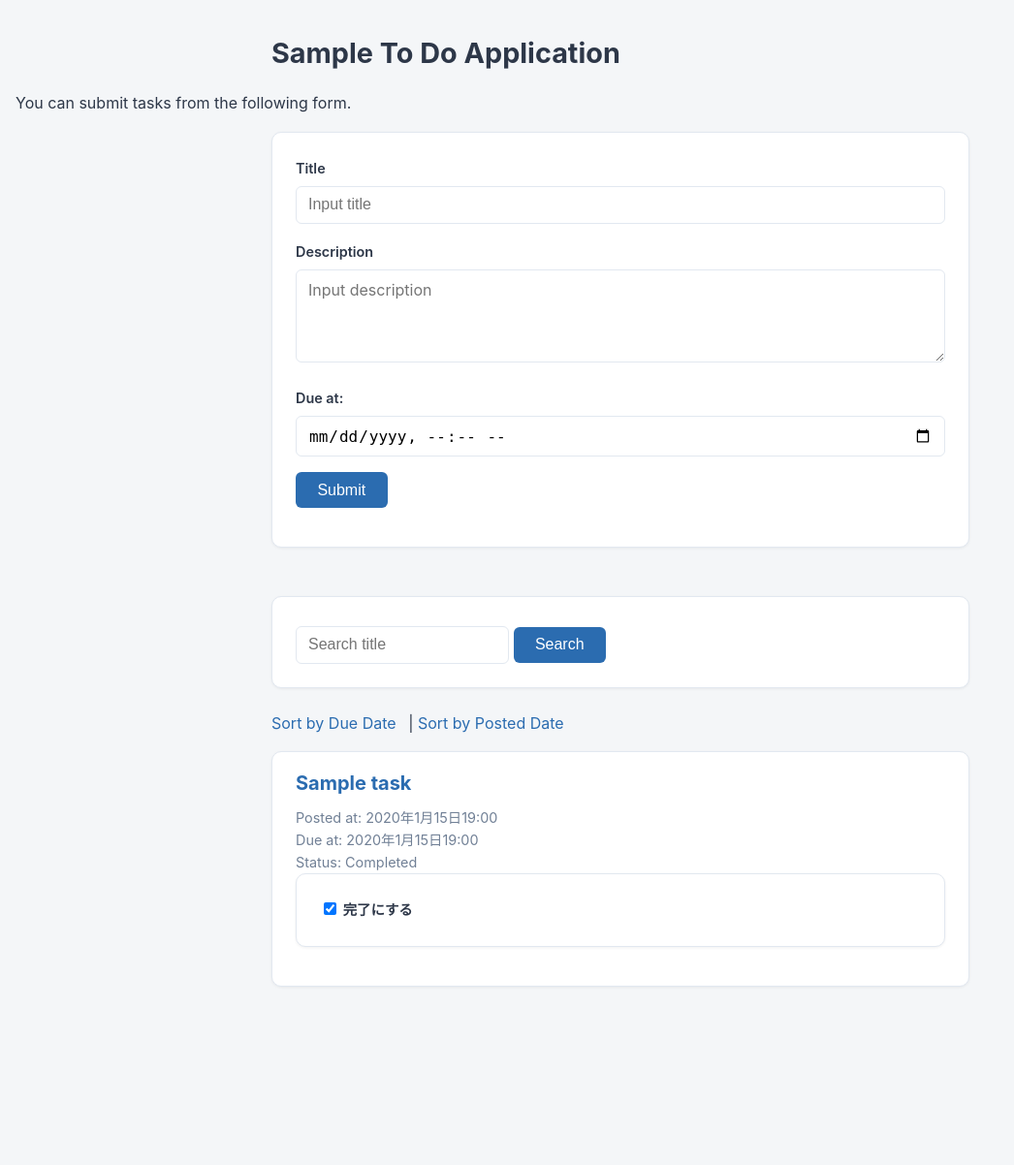
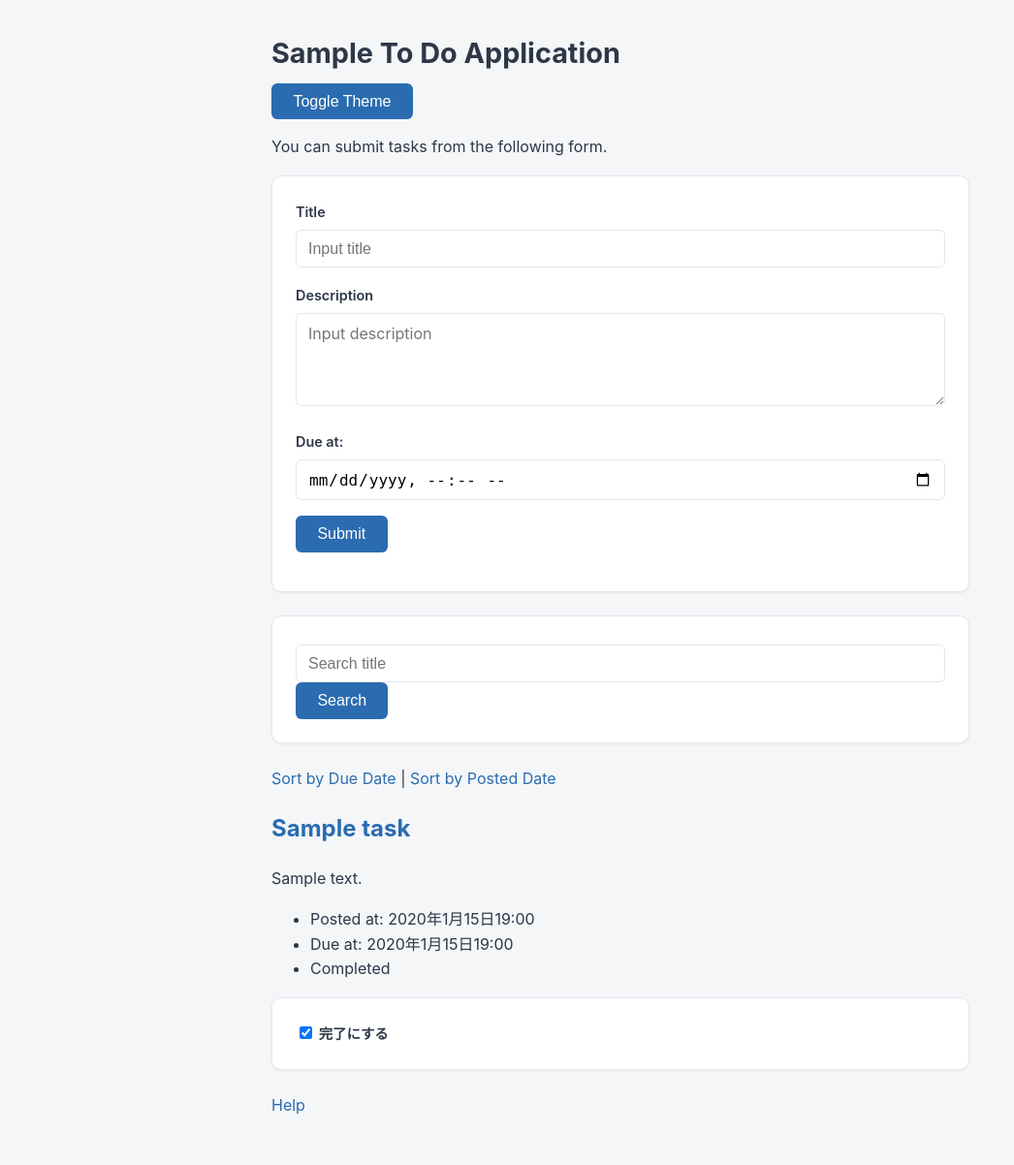
Before and after one commit to s1f10250166/django-test-exercise, a Django app: page / in a window 1280 px wide. Shown: the whole page at 97% size, without its empty margins (0-1046 px from the left). Before the commit the page ends 1018 px from the top, so only its background shows below. Run offline with Django 5.2, Linux system fonts and the light colour scheme; tables that the repository leaves empty hold one stand-in row (values such as "Sample post").

Commit message:
UIの変更

```diff
--- /dev/null
+++ b/static/todo/theme.js
@@ -0,0 +1,16 @@
+// Simple theme toggle: toggles data-theme attribute on documentElement
+document.addEventListener('DOMContentLoaded', function(){
+  const btn = document.getElementById('themeToggle');
+  if(!btn) return;
+  // initialize from localStorage
+  const saved = localStorage.getItem('todo-theme');
+  if(saved) document.documentElement.setAttribute('data-theme', saved);
+  btn.addEventListener('click', function(){
+    const current = document.documentElement.getAttribute('data-theme');
+    const next = current === 'dark' ? '' : 'dark';
+    if(next) document.documentElement.setAttribute('data-theme', next);
+    else document.documentElement.removeAttribute('data-theme');
+    localStorage.setItem('todo-theme', next);
+    btn.setAttribute('aria-pressed', next === 'dark');
+  });
+});
--- a/todo/templates/todo/index.html
+++ b/todo/templates/todo/index.html
@@ -7,72 +7,81 @@
     <meta charset="UTF-8">
     <meta name="author" content="INIAD">
     <link rel="stylesheet" href="{% static 'todo/style.css' %}">
+    <script src="{% static 'todo/theme.js' %}" defer></script>
   </head>
 
   <body>
+    <div class="container">
+      <div class="header-row">
         <h1>Sample To Do Application</h1>
-    <style>
-      .search-bar { margin-bottom: 8px; }
-      .search-bar input[name="q"] { width: 220px; }
-      .controls { margin-top: 8px; }
-      .controls a { margin-right: 8px; }
-    </style>
-    <p>You can submit tasks from the following form.</p>
+        <div class="header-actions">
+          <button id="themeToggle" class="theme-toggle" aria-pressed="false" title="Toggle theme">Toggle Theme</button>
+        </div>
+      </div>
+
+      <p class="muted">You can submit tasks from the following form.</p>
       <form action="{% url 'index' %}" method="post">
         {% csrf_token %}
-      <div>
-        <label for="titleInput">Title</label><br>
+        <div class="row">
+          <label for="titleInput">Title</label>
           <input id="titleInput" name="title" type="text" placeholder="Input title">
         </div>
-      <div>
-        <label for="descriptionInput">Description</label><br>
+        <div class="row">
+          <label for="descriptionInput">Description</label>
           <textarea id="descriptionInput" name="description" placeholder="Input description"></textarea>
         </div>
-      <div>
-        <label for="dueInput">Due at:</label><br>
+        <div class="row">
+          <label for="dueInput">Due at:</label>
           <input id="dueInput" name="due_at" type="datetime-local">
         </div>
-      <div>
+        <div class="row">
           <button type="submit">Submit</button>
         </div>
       </form>
-    <br>
 
       <div class="search-bar">
-      <form action="{% url 'index' %}" method="get">
-        <input name="q" type="text" placeholder="Search title" value="{{ q }}">
+        <form action="{% url 'index' %}" method="get" aria-label="Search tasks">
+          <input name="q" type="text" placeholder="Search title" value="{{ q }}" aria-label="Search by title">
           <button type="submit">Search</button>
         </form>
       </div>
-    <div class="controls">
+      <div class="controls" role="navigation" aria-label="sorting">
         <a href="{% url 'index' %}?order=due{% if q %}&q={{ q }}{% endif %}">Sort by Due Date</a> |
         <a href="{% url 'index' %}?order=post{% if q %}&q={{ q }}{% endif %}">Sort by Posted Date</a>
       </div>
 
       {% for task in tasks %}
-    <div class="text">
+      <article class="task" role="article">
         <h2><a href="{% url 'detail' task.id %}">{{ task.title }}</a></h2>
+        {% if task.description %}<p class="muted">{{ task.description|linebreaksbr }}</p>{% endif %}
         <ul>
           <li>Posted at: {{ task.posted_at }}</li>
           {% if task.due_at %}
           <li>Due at: {{ task.due_at }}</li>
           {% endif %}
+          <li>
             {% if task.completed %}
-        <li>Status: Completed</li>
+            <span class="badge completed">Completed</span>
             {% else %}
-        <li>Status: Not Completed</li>
+            <span class="badge pending">Not Completed</span>
             {% endif %}
+          </li>
         </ul>
-      <form action="{% url 'toggle_completed' task.id %}" method="post">
+        <form action="{% url 'toggle_completed' task.id %}" method="post" aria-label="Toggle completed">
           {% csrf_token %}
           <input type="hidden" name="next" value="{% url 'index' %}">
           <label>
-          <input type="checkbox" onchange="this.form.submit()" {% if task.completed %}checked{% endif %}>
+            <input type="checkbox" onchange="this.form.submit()" {% if task.completed %}checked{% endif %} aria-label="Mark complete">
             完了にする
           </label>
         </form>
+      </article>
+      {% endfor %}
+
+      <div class="footer-links">
+        <a href="#">Help</a>
       </div>
-    {% endfor %}
+    </div>
   </body>
 
 </html>
```
Also changed, not shown: static/todo/style.css (added, +83 -0 lines), todo/templates/todo/detail.html (+17 -6 lines), todo/templates/todo/edit.html (+17 -8 lines). Lines whose indentation alone changed are shown as unchanged.
